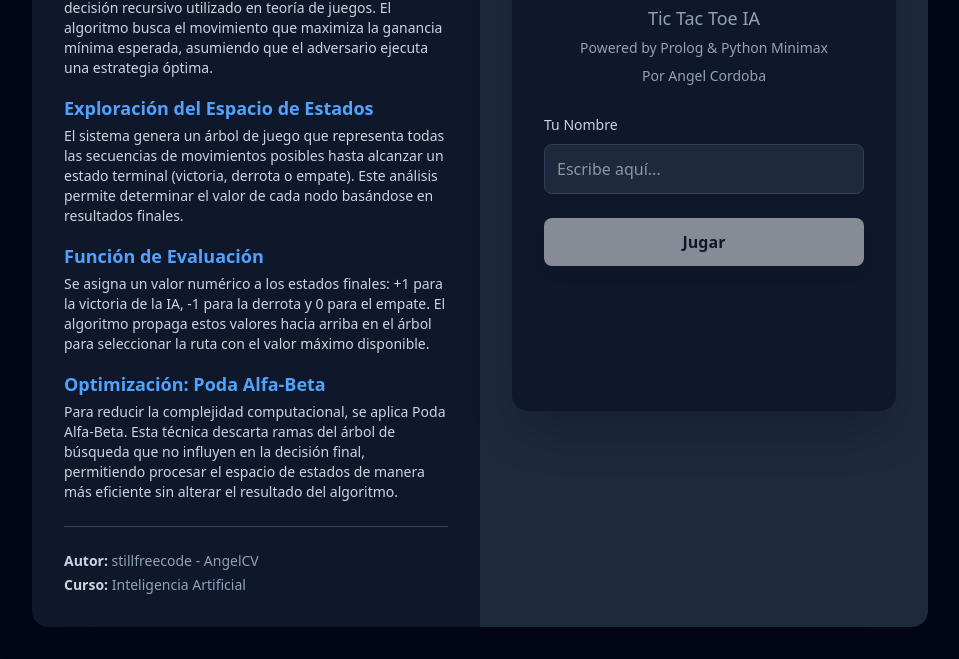
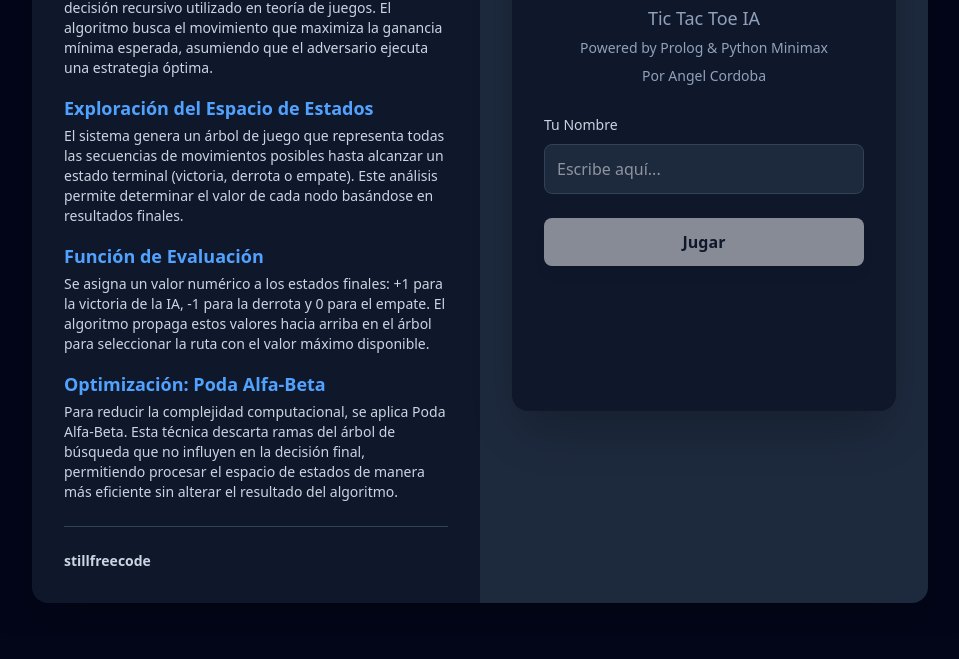
Before and after one commit to stillfreecode/ProLogicToe, an Astro site in the folder frontend/: page / in a window 1280 px wide. Shown: the part 253-912 px from the top of the page, without its empty margins (160-1119 px from the left). After the commit the page ends 888 px from the top, so only its background shows below. Built offline with nearby package versions, Linux system fonts and the light colour scheme; Astro itself is replaced by a stand-in of ours.

Commit message:
Update InfoPanel to remove course details
Removed course information from InfoPanel component.

```diff
--- a/frontend/src/components/InfoPanel.jsx
+++ b/frontend/src/components/InfoPanel.jsx
@@ -38,10 +38,7 @@ const AboutContent = () => (
     <hr className="my-6 border-slate-700" />
     <div className="text-sm text-slate-400 space-y-1">
       <p>
-        <span className="font-semibold text-slate-300">Autor:</span> stillfreecode - AngelCV
-      </p>
-      <p>
-        <span className="font-semibold text-slate-300">Curso:</span> Inteligencia Artificial
+        <span className="font-semibold text-slate-300">stillfreecode</span>
       </p>
     </div>
   </>
```
